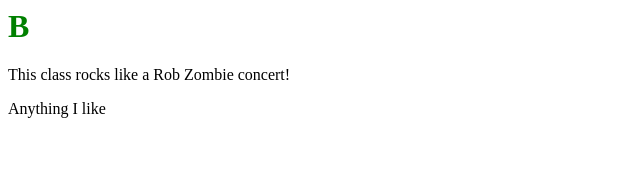
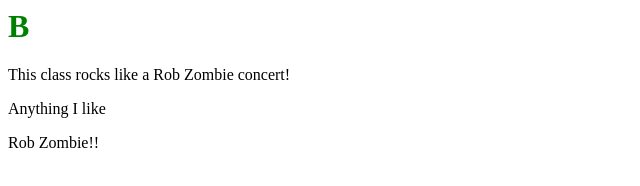
Before and after one commit to bknise78/first_site, a plain HTML site: page index.html in a window 1280 px wide. Shown: the whole page, without its empty margins (0-640 px from the left). Drawn offline with Linux system fonts and the light colour scheme.

Commit message:
Rob    Zombie

```diff
--- a/index.html
+++ b/index.html
@@ -6,4 +6,5 @@
 <h1>B</h1>
 <p>This class rocks like a Rob Zombie concert!</p>
 <p>Anything I like</p>
+<p>Rob Zombie!!</p>
 </body>
```
